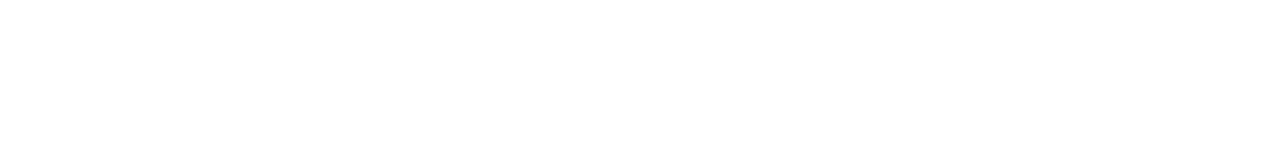
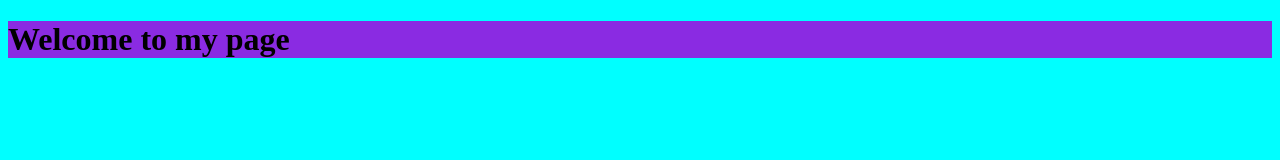
Before and after one commit to Pathathai/Test3, a plain HTML site: page index.html in a window 1280 px wide. Drawn offline with Linux system fonts and the light colour scheme.

Commit message:
decorate page

```diff
--- a/index.html
+++ b/index.html
@@ -4,9 +4,11 @@
     <meta charset="UTF-8">
     <meta http-equiv="X-UA-Compatible" content="IE=edge">
     <meta name="viewport" content="width=device-width, initial-scale=1.0">
+    <link rel="stylesheet" href="style.css">
     <title>Document</title>
 </head>
 <body>
-
+    <h1>Welcome to my page</h1>
+    <script src="javascript.js"></script>
 </body>
 </html>
--- a/javascript.js
+++ b/javascript.js
@@ -0,0 +1 @@
+alert("Hello!");
--- a/style.css
+++ b/style.css
@@ -0,0 +1,6 @@
+body{
+    background-color: aqua;
+}
+h1 {
+    background-color: blueviolet;
+}
```
